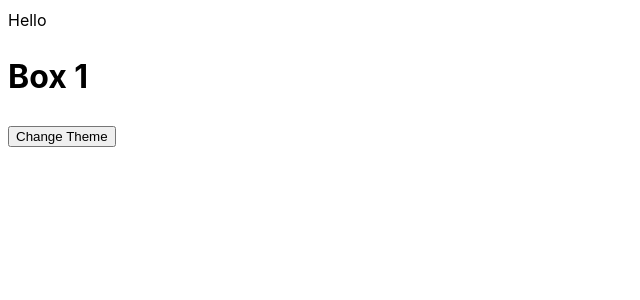
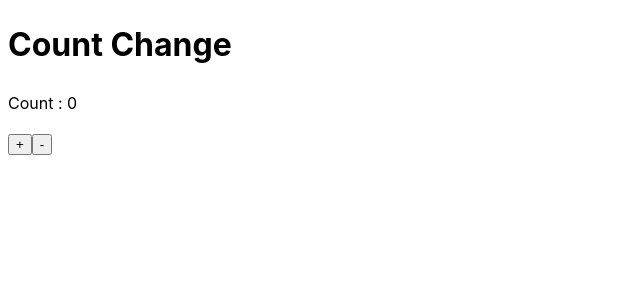
Before and after one commit to HimanshuParodiya/Typescript-in-1-video-7hr-, a React (Vite) app in the folder 13 React TypeScript Basics/: page / in a window 1280 px wide. Shown: the top 300 px of the page, without its empty margins (0-640 px from the left). Built offline with nearby package versions, Linux system fonts and the light colour scheme.

Commit message:
useReducer with typescript

```diff
--- a/13 React TypeScript Basics/src/App.tsx
+++ b/13 React TypeScript Basics/src/App.tsx
@@ -1,5 +1,7 @@
 // import { useState } from "react";
 // import Box from "./components/Box";
+
+import { useReducer } from "react";
 
 // function App() {
 //   const [val, setVal] = useState<string>("");
@@ -81,40 +83,97 @@
 
 // export default App;
 
-// use Context hook with typescript
-import { ReactNode, createContext, useState } from "react";
-import Box from "./components/Box";
+// // use Context hook with typescript
+// import { ReactNode, createContext, useState } from "react";
+// import Box from "./components/Box";
 
-type ThemeType = "light" | "dark";
+// type ThemeType = "light" | "dark";
 
-interface ThemeContextType {
-  theme: ThemeType;
-  toggleTheme: () => void;
-}
+// interface ThemeContextType {
+//   theme: ThemeType;
+//   toggleTheme: () => void;
+// }
 
-export const ThemeContext = createContext<ThemeContextType>({
-  theme: "light",
-  toggleTheme: () => {},
-});
+// export const ThemeContext = createContext<ThemeContextType>({
+//   theme: "light",
+//   toggleTheme: () => {},
+// });
 
-const ThemeProvider = ({ children }: { children: ReactNode }) => {
-  const [mode, setMode] = useState<ThemeType>("light");
-  const toggleTheme = () => {
-    setMode((prev) => (prev === "light" ? "dark" : "light"));
-  };
-  return (
-    <ThemeContext.Provider value={{ theme: mode, toggleTheme: toggleTheme }}>
-      {children}
-    </ThemeContext.Provider>
-  );
+// const ThemeProvider = ({ children }: { children: ReactNode }) => {
+//   const [mode, setMode] = useState<ThemeType>("light");
+//   const toggleTheme = () => {
+//     setMode((prev) => (prev === "light" ? "dark" : "light"));
+//   };
+//   return (
+//     <ThemeContext.Provider value={{ theme: mode, toggleTheme: toggleTheme }}>
+//       {children}
+//     </ThemeContext.Provider>
+//   );
+// };
+
+// const App = () => {
+//   return (
+//     <ThemeProvider>
+//       <div>Hello</div>
+//       <Box />
+//     </ThemeProvider>
+//   );
+// };
+
+// export default App;
+
+// TypeScript with useReducer
+
+type StateType = {
+  count: number;
+};
+type ActionType =
+  | {
+      type: "Increment";
+      payload: number;
+    }
+  | {
+      type: "Decrement";
+      payload: number;
+    };
+
+const reducer = (state: StateType, action: ActionType): StateType => {
+  switch (action.type) {
+    case "Increment":
+      return { count: state.count + action.payload };
+    case "Decrement":
+      return { count: state.count - action.payload };
+    default:
+      return state;
+  }
+};
+
+const initialState: StateType = {
+  count: 0,
 };
 
 const App = () => {
+  const [state, dispatch] = useReducer(reducer, initialState);
+  const increment = (): void => {
+    dispatch({
+      type: "Increment",
+      payload: 1,
+    });
+  };
+  const decrement = (): void => {
+    dispatch({
+      type: "Decrement",
+      payload: 1,
+    });
+  };
   return (
-    <ThemeProvider>
-      <div>Hello</div>
-      <Box />
-    </ThemeProvider>
+    <div>
+      <h1>Count Change</h1>
+      <p>Count : {state.count}</p>
+
+      <button onClick={increment}>+</button>
+      <button onClick={decrement}>-</button>
+    </div>
   );
 };
 
```
